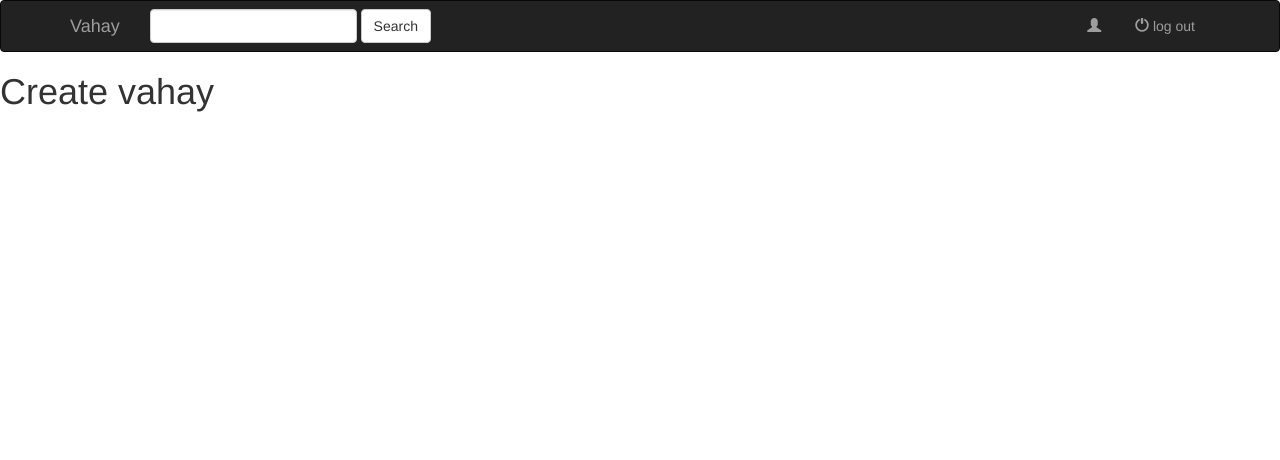
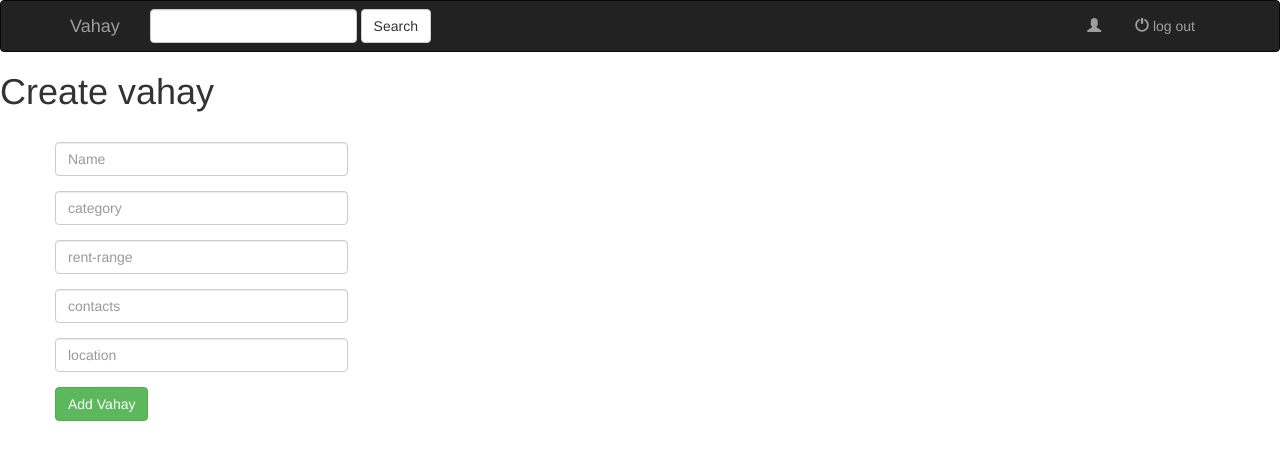
Before and after one commit to riidatibula/Vahay, a Django app: a page that uses vahaysite/templates/vahaysite/addVahay.html in a window 1280 px wide. Shown: the top 460 px of the page. Run offline with Django 3.2, Linux system fonts and the light colour scheme; some libraries are stand-ins or nearby versions.

Commit message:
modified addvahay

```diff
--- a/vahaysite/templates/vahaysite/addVahay.html
+++ b/vahaysite/templates/vahaysite/addVahay.html
@@ -2,6 +2,35 @@
 {% block title %}Create Vahay{% endblock %}
 
 {% block body %}
-	<h1>Create vahay</h1>
+
+	<h1>Create vahay</h1><br>
+
+   <div class="container container-fluid">
+		<div class="row">
+			<div class="col-sm-12 col-md-5 col-lg-3">
+				<form class="form-horizontal" action="" method="POST">
+					{% csrf_token %}
+					<div class="form-group">
+						<input type="text" name="name" class="form-control" placeholder="Name">
+				   </div>
+				   <div class="form-group">
+						<input type="text" name="category" class="form-control" placeholder="category">
+				   </div>
+				   <div class="form-group">
+						<input type="text" name="rent-range" class="form-control" placeholder="rent-range">
+				   </div>
+				   <div class="form-group">
+						<input type="text" name="contacts" class="form-control" placeholder="contacts">
+				   </div>
+				   <div class="form-group">
+						<input type="text" name="location" class="form-control" placeholder="location">
+				   </div>
+					<div class="form-group">
+						<button type="submit" class="btn btn-success">Add Vahay</button>
+					</div>
+				</form>
+			</div>
+		</div>
+	</div>
 
 {% endblock %}
```
